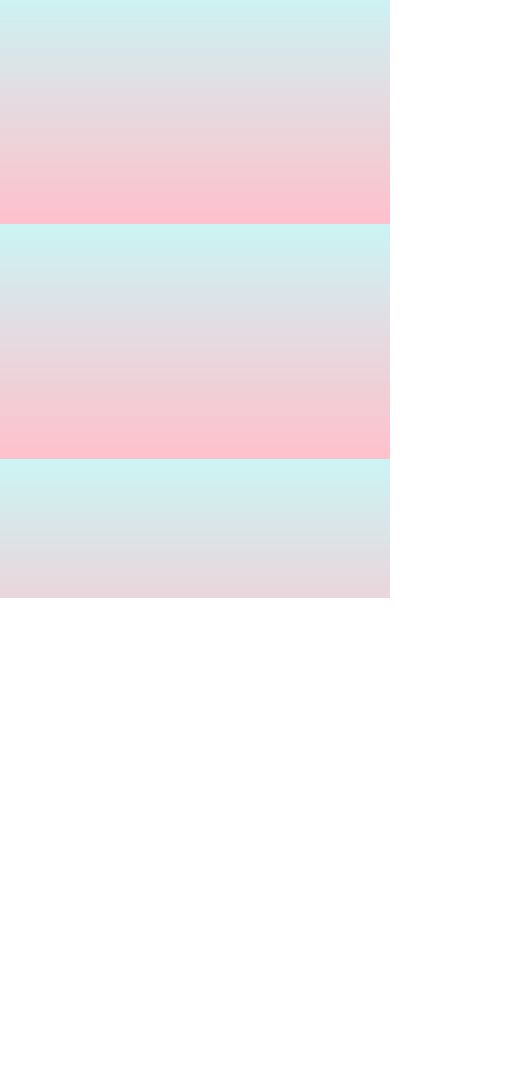
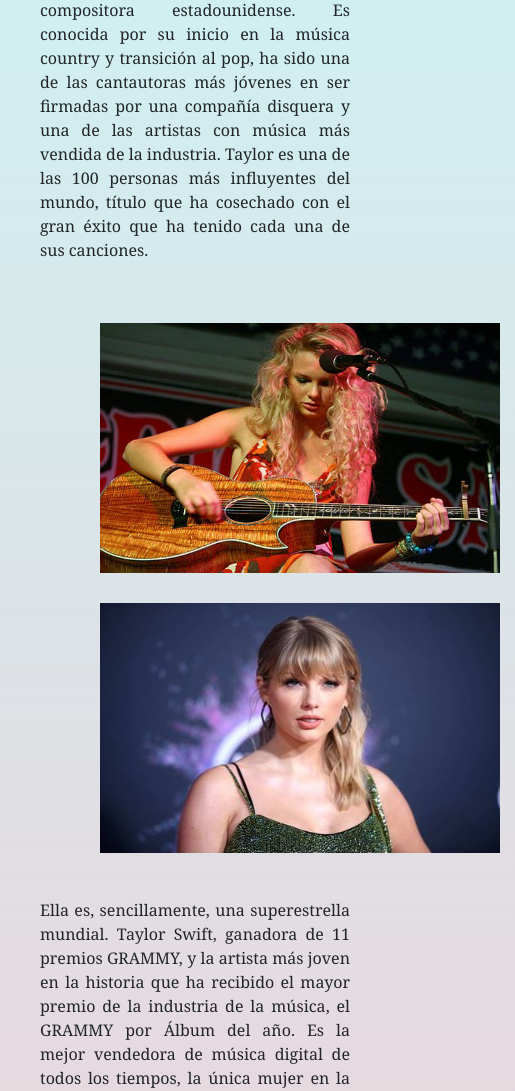
Before and after one commit to PabloCesarSanhueza/entrega4proyecto, a website: page pages/biografia.html in a window 390 px wide. Shown: the part 246-1337 px from the top of the page, 515 px wide, since content can reach past the window. Before the commit the page ends 844 px from the top, so only its background shows below. Drawn offline with nearby package versions, Linux system fonts and the light colour scheme.

Commit message:
ultimo cambio

```diff
--- a/pages/biografia.html
+++ b/pages/biografia.html
@@ -54,9 +54,19 @@
                 </div>
             </nav>
             <div>
-                <section>
+                <section class="estiloParrafo_bio">
                     <p class="footer__quoteEstilo title_bio">Taylor Swift</p>
-                    <p></p>
+                    <p>Taylor Swift es una cantante y compositora estadounidense. Es conocida por su inicio en la música country y transición al pop, ha sido una de las cantautoras más jóvenes en ser firmadas por una compañía disquera y una de las artistas con música más vendida de la industria. Taylor es una de las 100 personas más influyentes del mundo, título que ha cosechado con el gran éxito que ha tenido cada una de sus canciones.</p>
+                    <section>
+                        <img src="../image/Taylor_Swift.jpg" alt="taylor country era" class="estiloimagen1_bio">
+                        <img src="../image/Taylor-Swift-look-1.jpg" alt="" class="estiloimagen2_bio">
+                    </section>
+                    <p>Ella es, sencillamente, una superestrella mundial. Taylor Swift, ganadora de 11 premios GRAMMY, y la artista más joven en la historia que ha recibido el mayor premio de la industria de la música, el GRAMMY por Álbum del año. Es la mejor vendedora de música digital de todos los tiempos, la única mujer en la historia musical (y la cuarta artista) de haber tenido dos veces un álbum que haya superado el millón de ventas la primera semana (con Speak Now en 2010, y con RED en 2012). Tiene un nombre que es increíblemente pegadizo, escribe canciones profundas en diferentes géneros, y se ha convertido en una mujer de negocios que ha convertido su sueño de la infancia en un imperio.</p>
+                    <section>
+                        <img src="../image/taylor before.jpg" alt="taylor country era" class="estiloimagen1_bio">
+                        <img src="../image/taylor now.jpg" alt="" class="estiloimagen2_bio">
+                    </section>
+                    <p>Taylor Swift es una de las figuras femeninas más importantes del pop, ha sido descrita por los medios como parte de un movimiento de jóvenes mujeres que han dado música a una nueva generación de fanáticos en búsqueda de su identidad en un momento lleno de mensajes culturales turbulentos. Como cantante, actriz y activista, Taylor ha alzado su voz por causas como el control de armas y la lucha en contra del racismo.</p>
                 </section>
             </div>
         <script src="https://cdn.jsdelivr.net/npm/bootstrap@5.0.2/dist/js/bootstrap.bundle.min.js" integrity="sha384-MrcW6ZMFYlzcLA8Nl+NtUVF0sA7MsXsP1UyJoMp4YLEuNSfAP+JcXn/tWtIaxVXM" crossorigin="anonymous"></script>
--- a/scss/estilo.scss
+++ b/scss/estilo.scss
@@ -141,6 +141,29 @@ justify-content: center;
 .estiloRep {
     margin-left: 18%;
 }
+
+.estiloParrafo_bio{
+display: flex;
+flex-direction: column;
+justify-content: center;
+padding: 10px;
+text-align: justify;
+font-family: Georgia, Times, 'Times New Roman', serif
+}
+
+.estiloimagen1_bio {
+    margin: 15px;
+    height: 350px;
+    width: 500px;
+    margin-left: 30px;
+}
+.estiloimagen2_bio {
+    margin: 15px;
+    height: 350px;
+    width: 500px;
+    margin-left: 30px;
+}
+
 //*DESAFIO SASS**//
 //*CALCULADAS*//
 
@@ -266,6 +289,14 @@ height: 45px;
         margin-bottom: 20px;
         margin-right: 0;
     }
+    .estiloimagen1_bio {
+        height: 250px;
+        width: 400px;
+    }
+    .estiloimagen2_bio {
+        height: 250px;
+        width: 400px;
+    }
 }
 
 @media (max-width: 450px) {
```
Also changed, not shown: pages/1989.html (+1 -1 lines), pages/evermore.html (+2 -2 lines), pages/fearless.html (+1 -1 lines), pages/folklore.html (+1 -1 lines), pages/red.html (+1 -1 lines), pages/speaknow.html (+1 -1 lines), pages/taylorswift.html (+1 -1 lines), css/estilo.css, image/Taylor-Swift-look-1.jpg (added), image/Taylor_Swift.jpg (added), image/taylor before.jpg (added), image/taylor now.jpg (added), 1 other file.
